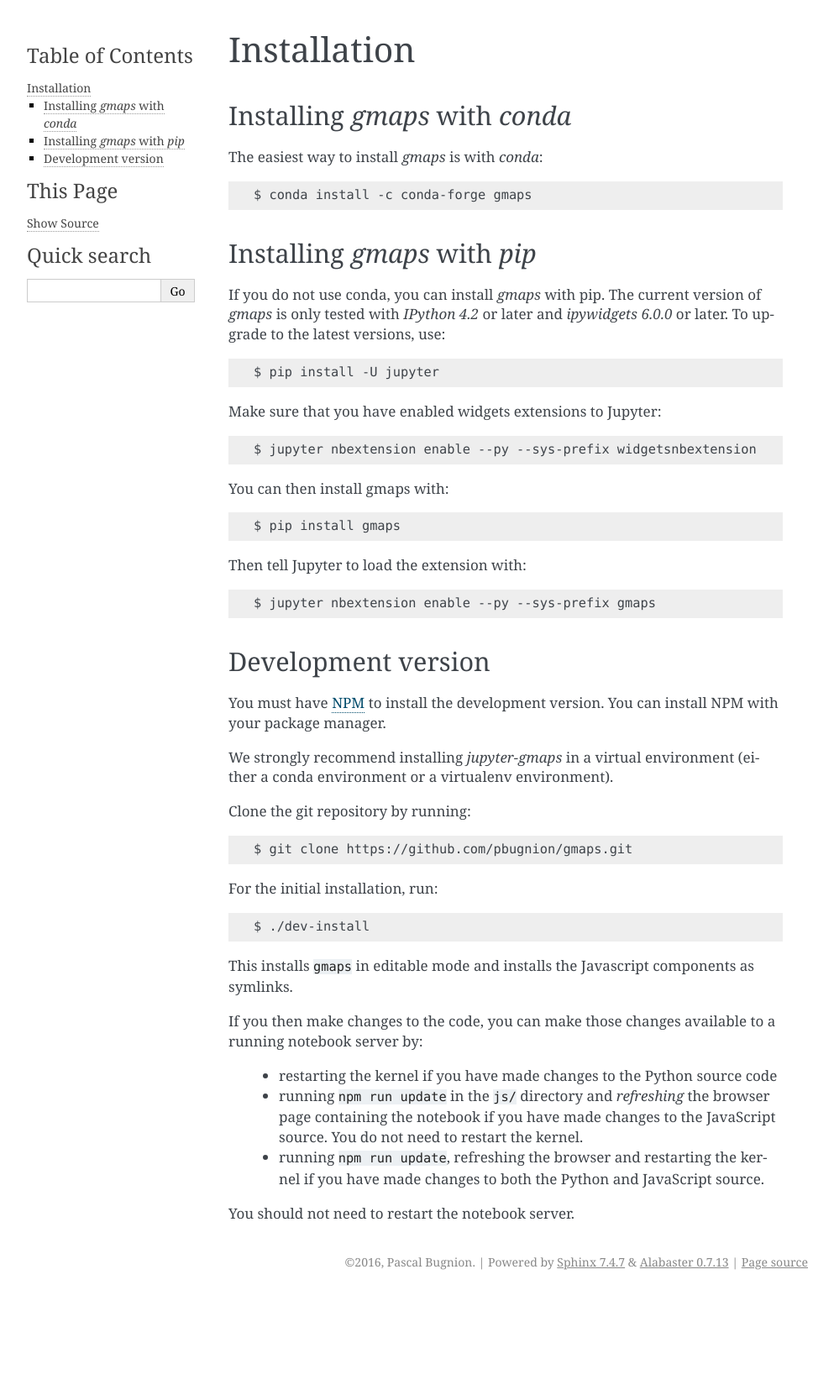
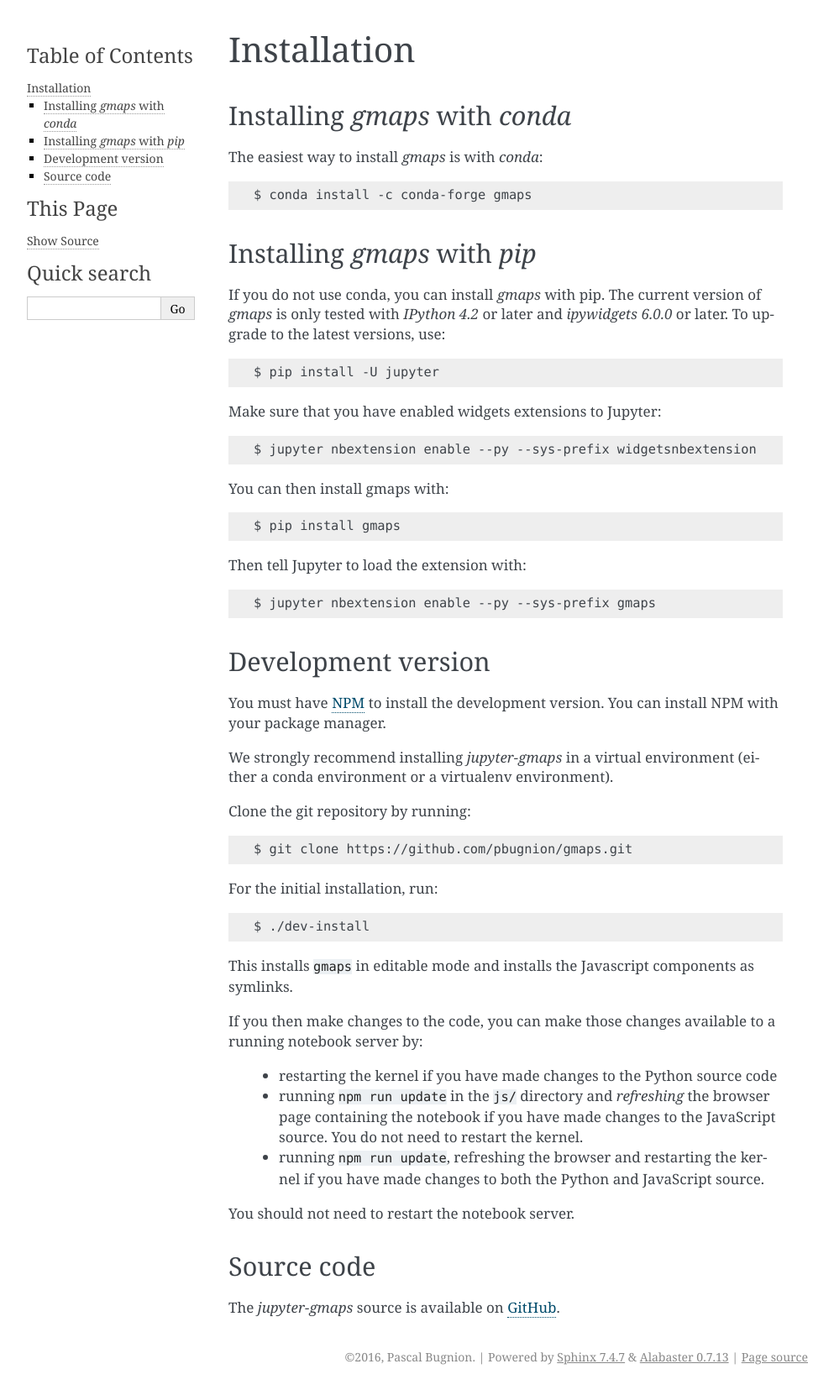
Before and after one commit to pbugnion/gmaps, a Sphinx documentation site: the page built from docs/source/install.rst, in a window 1280 px wide. Shown: the whole page at 84% size, without its empty margins (148-1141 px from the left). Built offline with Sphinx 7.4.7, drawn with Linux system fonts in a browser that asks for light colours; before the commit the page ends 1542 px from its top, so only the background shows below that.

Commit message:
Add location of source code to docs

```diff
--- a/docs/source/install.rst
+++ b/docs/source/install.rst
@@ -54,3 +54,8 @@
  - running ``npm run update``, refreshing the browser and restarting the kernel if you have made changes to both the Python and JavaScript source.
 
 You should not need to restart the notebook server.
+
+Source code
+^^^^^^^^^^^
+
+The `jupyter-gmaps` source is available on `GitHub <https://github.com/pbugnion/gmaps>`_.
```
